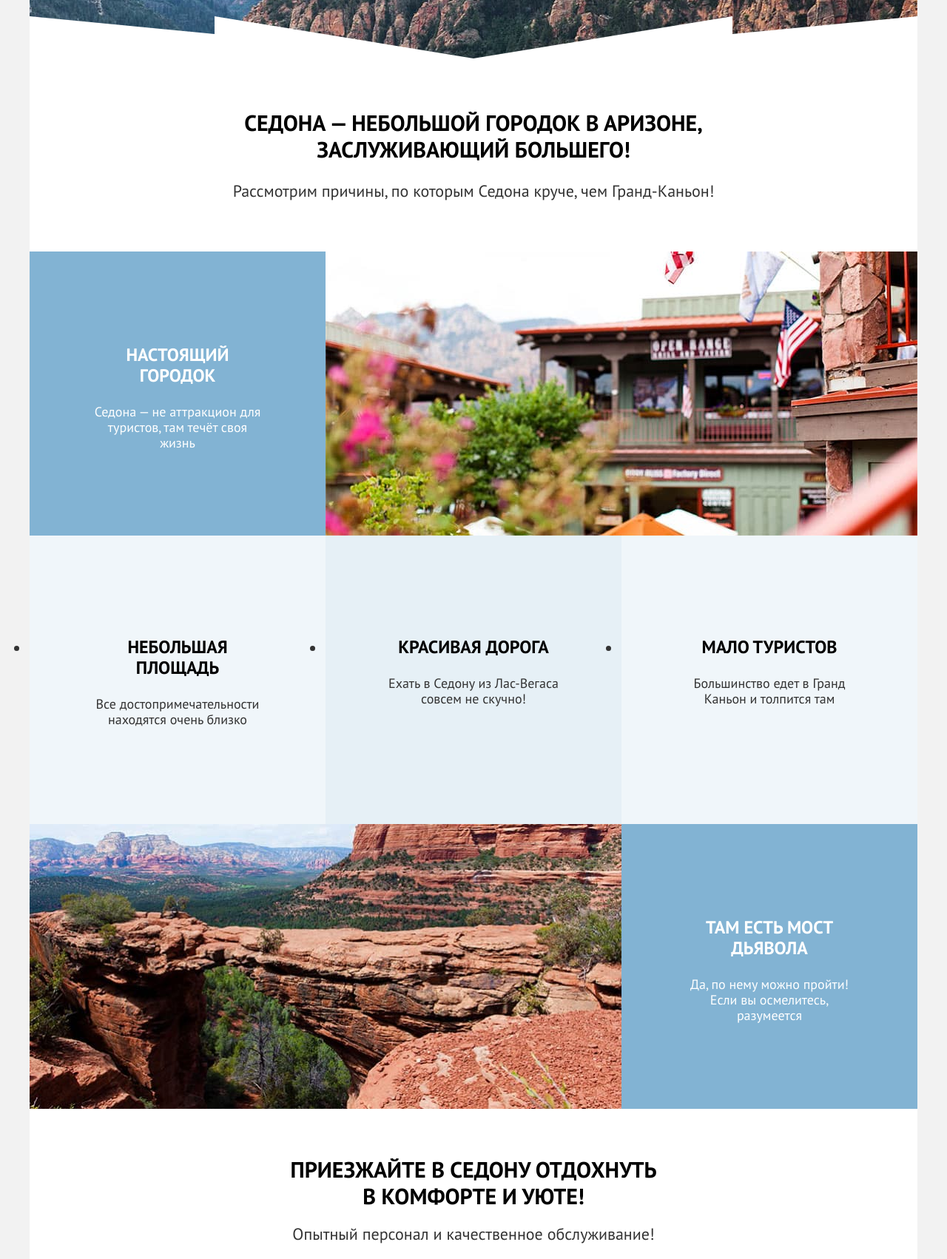
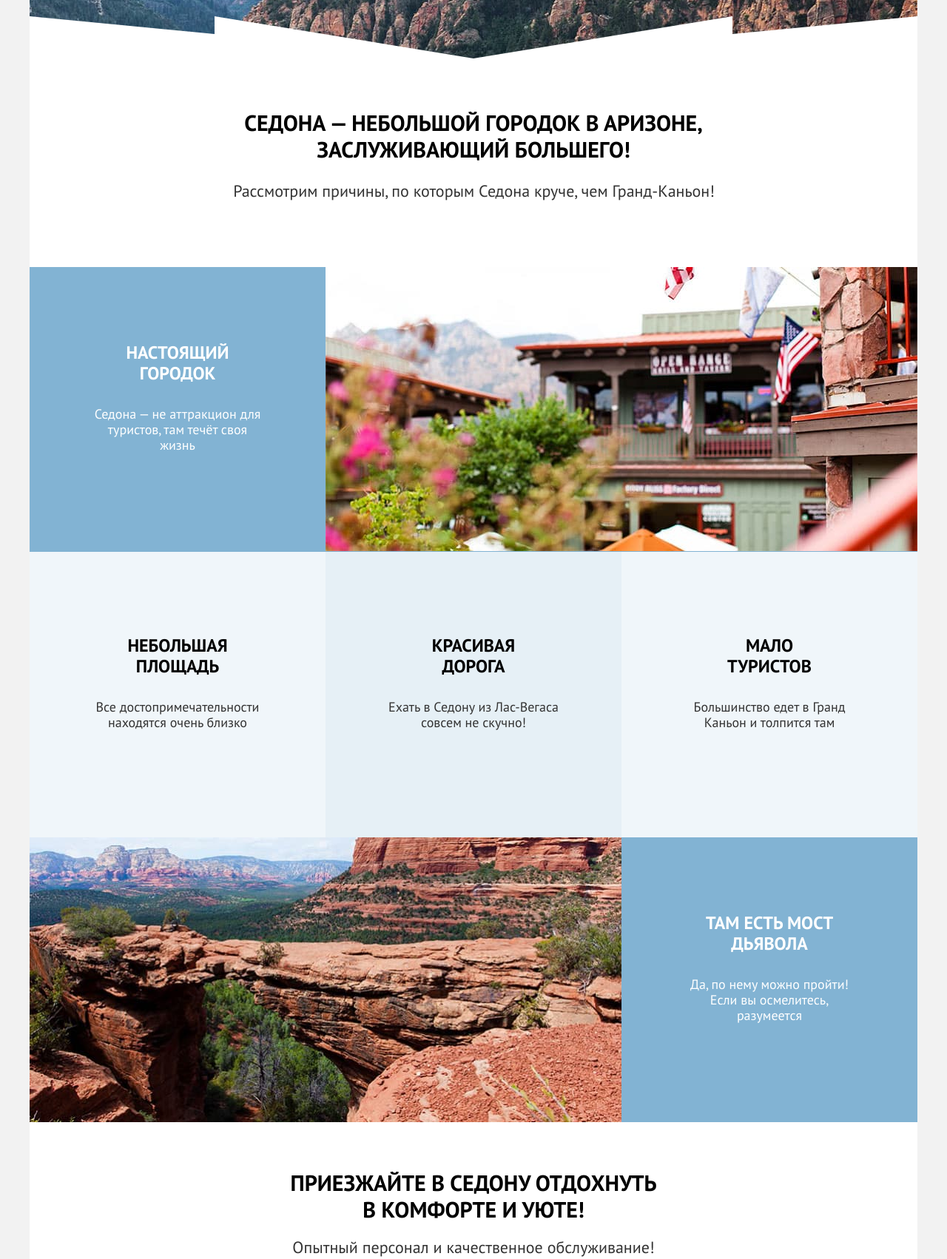
Before and after one commit to htmlacademy-htmlcss/2314067-sedona-36, a plain HTML site: page index.html in a window 1280 px wide. Shown: the part 470-2172 px from the top of the page at 74% size. Drawn offline with Linux system fonts and the light colour scheme.

Commit message:
Добавляет микросетку на флексах

```diff
--- a/index.html
+++ b/index.html
@@ -50,8 +50,10 @@
             width="458" height="352">
         </section>
         <section class="sedona-features">
-          <h2 class="sedona-features-title">Седона — небольшой городок в Аризоне, заслуживающий большего!</h2>
-          <p class="sedona-features-text">Рассмотрим причины, по которым Седона круче, чем Гранд-Каньон!</p>
+          <div class="sedona-features-item">
+            <h2 class="sedona-features-title">Седона — небольшой городок в Аризоне, заслуживающий большего!</h2>
+            <p class="sedona-features-text">Рассмотрим причины, по которым Седона круче, чем Гранд-Каньон!</p>
+          </div>
           <ul class="features-list">
             <li class="features-item town-item">
               <div class="features-town">
--- a/styles/styles.css
+++ b/styles/styles.css
@@ -168,8 +168,12 @@ body {
   line-height: 20px;
   font-size: 16px;
   border-radius: 4px;
+  width: 92px;
+  padding: 8px 34px 8px 34px;
+}
+
+.navigation-enter-item {
   width: 160px;
-  padding: 8px 0 8px 0;
   margin: 14px 0 14px 20px;
 }
 
@@ -178,6 +182,8 @@ body {
 .welcome-block-title {
   display: block;
   margin: 0 auto;
+  padding-top: 51px;
+  margin-bottom: 82px;
 }
 
 .welcome-block {
@@ -192,34 +198,40 @@ body {
 
 /* Sedona Features */
 
+.sedona-features-item {
+  padding: 69px 275px 69px 275px;
+  margin: 0;
+}
+
 .sedona-features-title {
   font-weight: 700;
   font-size: 30px;
   line-height: 36px;
   color: #000000;
   text-transform: uppercase;
-  padding: 69px 290px 25px 290px;
-  margin: 0;
+  margin: 0 0 25px 0;
 }
 
 .sedona-features-text {
-  margin: 0 auto;
-  margin-bottom: 69px;
+  width: 651px;
+  margin: 0;
 }
-
-.features-town {
-  width: 230px;
-  height: 180px;
-  /* согласно макету должно быть 181, но тогда сумма не совпадает с размером картинки */
-  padding: 102px 85px 102px 85px;
-}
+/* Sedona Features List */
 
 .features-list {
   display: flex;
   justify-content: space-between;
   margin: 0;
-  padding: 0;
+  padding: 21px 0 0 0;
   flex-wrap: wrap;
+  list-style-type: none;
+}
+
+.features-town {
+  width: 230px;
+  min-height: 181px;
+  padding: 102px 85px 102px 85px;
+  margin: 0;
 }
 
 .town-item {
@@ -233,11 +245,13 @@ body {
   font-size: 24px;
   line-height: 28px;
   text-transform: uppercase;
+  margin: 0 28px 30px 28px;
 }
 
 .features-town-text {
   font-size: 18px;
   line-height: 21px;
+  margin: 0;
 }
 
 .square-item,
@@ -245,7 +259,9 @@ body {
 .tourists-item {
   background-color: rgba(131, 179, 211, 0.12);
   width: 230px;
+  min-height: 160px;
   padding: 113px 85px 113px 85px;
+  margin: 0;
 }
 
 .road-item {
@@ -257,11 +273,22 @@ body {
   font-size: 24px;
   line-height: 28px;
   text-transform: uppercase;
+  margin: 0 28px 30px 28px;
 }
 
 .features-item-text {
   font-size: 18px;
   line-height: 21px;
+  margin: 0;
+}
+
+/* Sedona Mountains */
+
+.features-mountains {
+  width: 230px;
+  min-height: 181px;
+  padding: 102px 85px 102px 85px;
+  margin: 0;
 }
 
 .mountains-item {
@@ -271,26 +298,17 @@ body {
   justify-content: space-between;
 }
 
-.features-mountains {
-  margin-left: 0;
-  height: 181px;
-  padding: 102px 85px 102px 85px;
-}
-
-.features-mountains-item {
-  background-color: #82b3d3;
-  color: #ffffff;
-}
-
 .features-mountains-title {
   font-size: 24px;
   line-height: 28px;
   text-transform: uppercase;
+  margin: 0 28px 30px 28px;
 }
 
 .features-mountains-text {
   font-size: 18px;
   line-height: 21px;
+  margin: 0;
 }
 
 /* Sedona Amenities */
```
Also changed, not shown: images/rectangle.svg (added).
